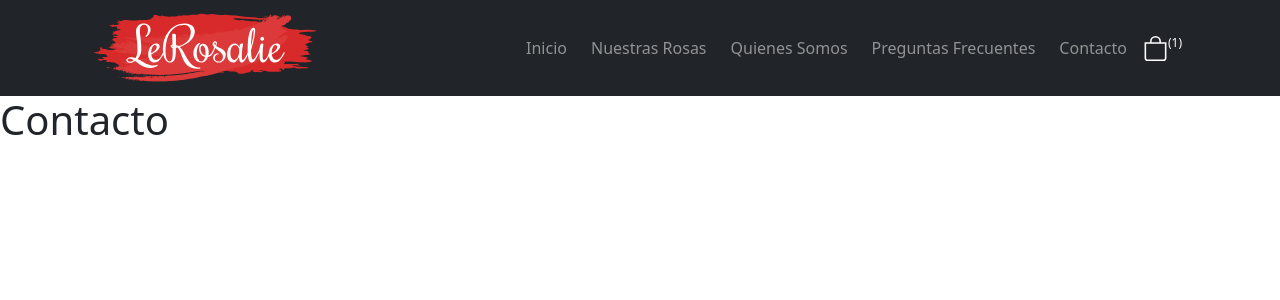
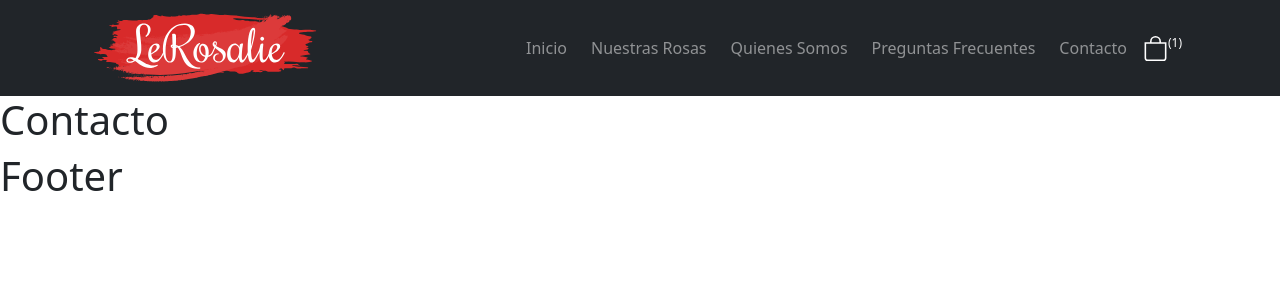
Before and after one commit to Jnieto2408/lerosalie, a React (Vite) app: page /contacto in a window 1280 px wide. Shown: the top 300 px of the page. Built offline with nearby package versions, Linux system fonts and the light colour scheme.

Commit message:
just adding footer file in app

```diff
--- a/src/App.jsx
+++ b/src/App.jsx
@@ -7,6 +7,7 @@
 import Preguntas from './components/Preguntas/Preguntas';
 import Contacto from './components/Contacto/Contacto';
 import NuestrasRosas from './components/NuestrasRosas/NuestrasRosas';
+import Footer from './components/Footer/Footer';
 
 
 const App = () => {
@@ -20,6 +21,7 @@
           <Route path="/q&a" element={<Preguntas/>}/>
           <Route path="/contacto" element={<Contacto/>}/>
         </Routes>
+        <Footer/>
     </BrowserRouter>
   )
 }
--- /dev/null
+++ b/src/components/Footer/Footer.jsx
@@ -0,0 +1,11 @@
+
+
+const Footer = () => {
+  return (
+    <div>
+      <h1>Footer</h1>
+    </div>
+  )
+}
+
+export default Footer
```
